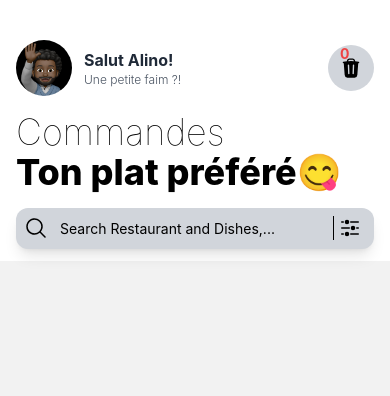
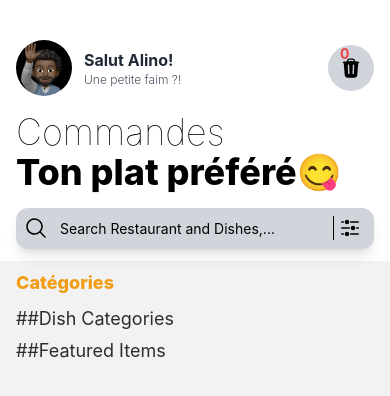
Before and after one commit to rougeEloma/react-native, a React Native app: screen /Home in a window 390 px wide. Shown: the top 396 px of the page. Built offline with nearby package versions, Linux system fonts and the light colour scheme.

Commit message:
home screen - on going

```diff
--- a/screens/HomeScreen.js
+++ b/screens/HomeScreen.js
@@ -72,6 +72,29 @@ export default function HomeScreen() {
           </View>
         </View>
       </SafeAreaView>
+      {/* menu, categories and dishes section */}
+      <ScrollView vertical showsVerticalScrollIndicator={false}>
+        <View className="mx-4 mt-2 mb-2">
+          <Text className=" font-extrabold text-[#f19c13] text-lg">
+            Catégories
+          </Text>
+          <ScrollView
+            horizontal
+            showsHorizontalScrollIndicator={false}
+            className=" mt-2"
+          >
+            <Text className="  text-[#2d2d2d] text-lg">
+              ##Dish Categories
+            </Text>
+          </ScrollView>
+          {/* menu */}
+          <View className=" mt-1 mb-10">
+            <Text className="  text-[#2d2d2d] text-lg">
+              ##Featured Items
+            </Text>
+          </View>
+        </View>
+      </ScrollView>
     </>
   );
 }
```
